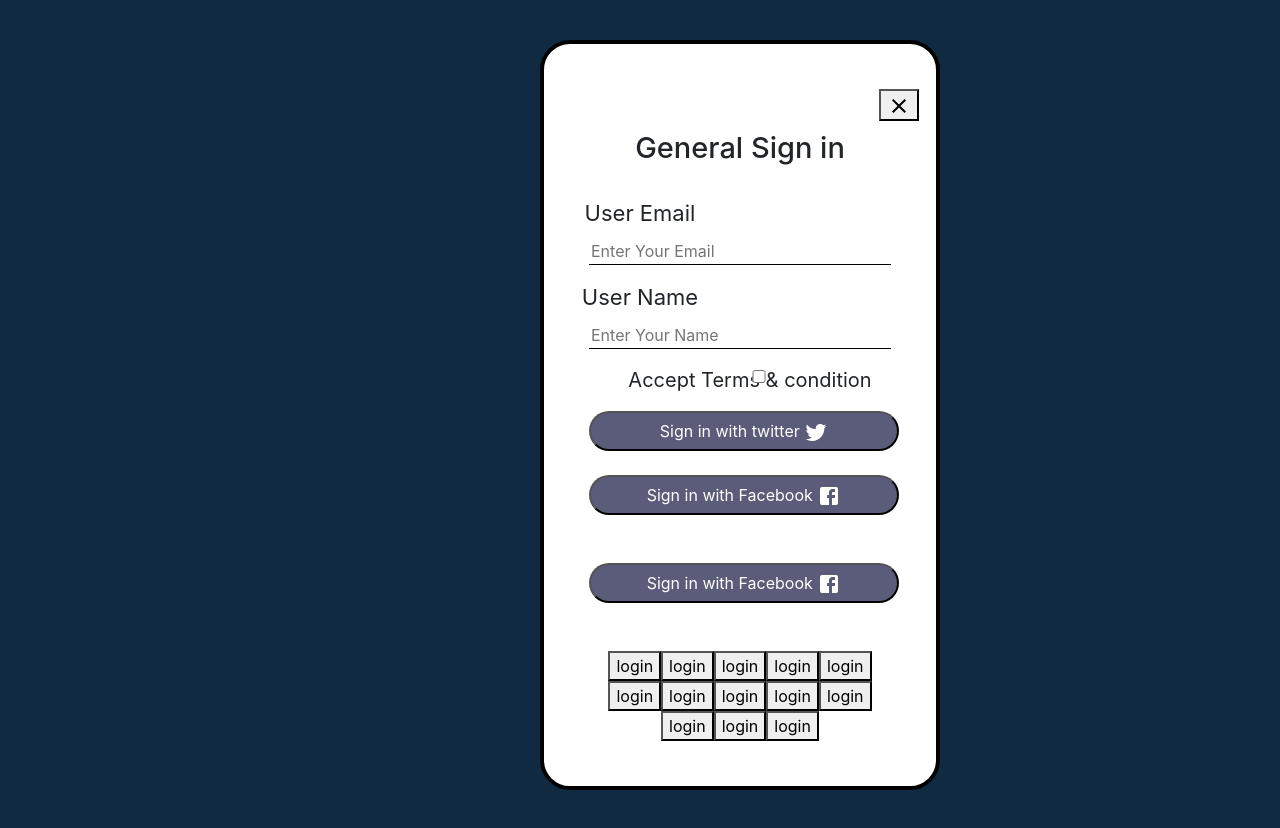
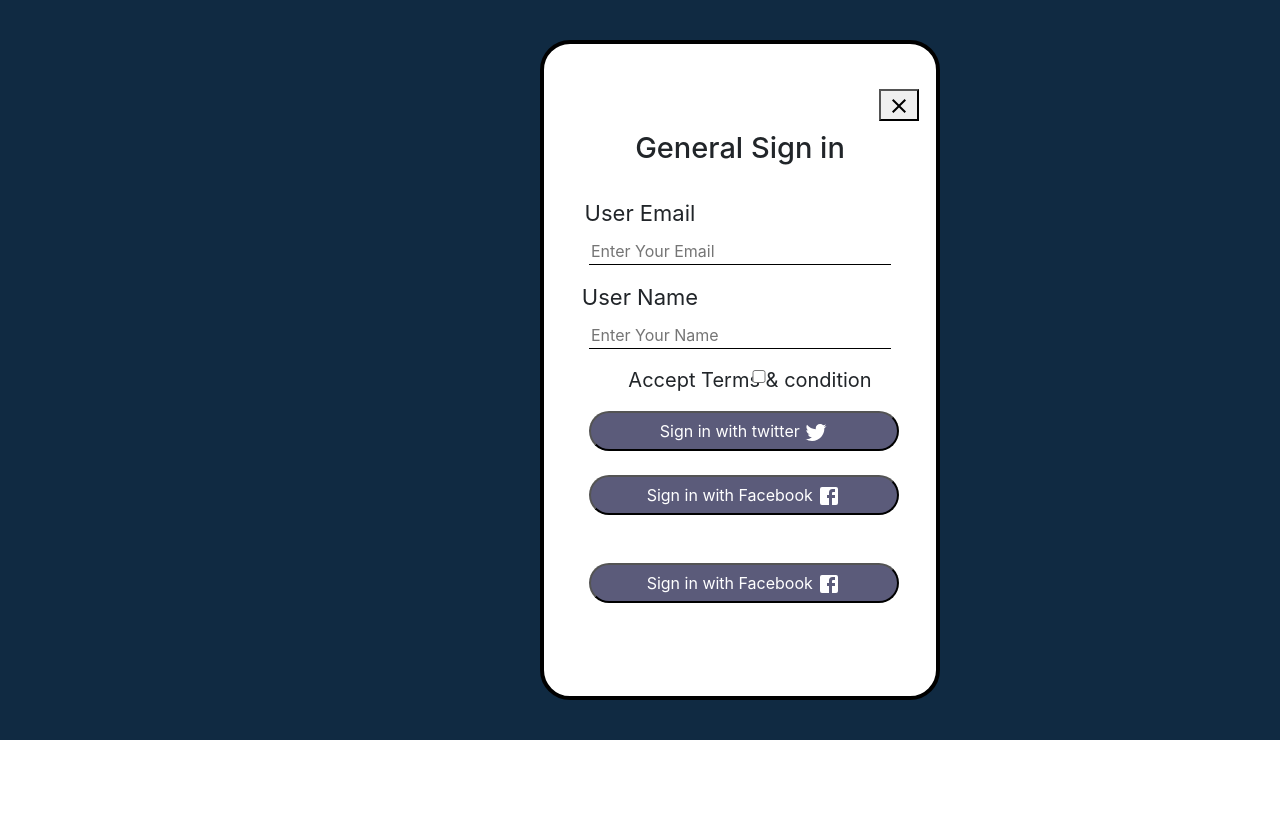
Before and after one commit to Yahiya-Zahour/pickupbiz, a React (Create React App) app: page / in a window 1280 px wide. After the commit the page ends 800 px from the top, so only its background shows below. Built offline with nearby package versions, Linux system fonts and the light colour scheme.

Commit message:
checking

```diff
--- a/src/Component/HeaderSection/MainBodyHeader/Practice.jsx
+++ b/src/Component/HeaderSection/MainBodyHeader/Practice.jsx
@@ -32,21 +32,7 @@
             <br/><br/><br/>
             <button className="google">Sign in with Facebook <FacebookIcon/> </button>
             <br/><br/><br/>
-            <button>login</button>
 
-            <button>login</button>
-
-            <button>login</button>
-            <button>login</button>
-            <button>login</button>
-            <button>login</button>
-            <button>login</button>
-            <button>login</button>
-            <button>login</button>
-            <button>login</button>
-            <button>login</button>
-            <button>login</button>
-<button>login</button>
                 </Form>
             </div>
 
```
